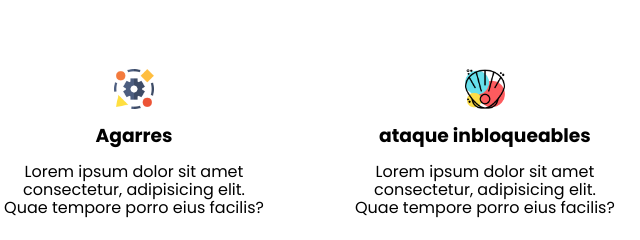
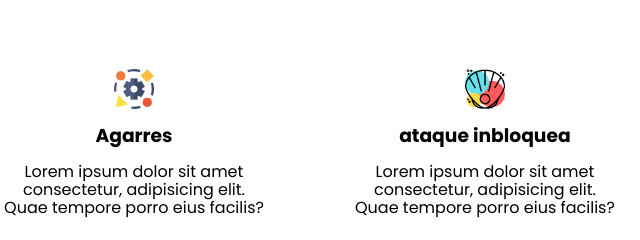
Before and after one commit to NancyFernandaLopezSandoval/examenverde, a plain HTML site: page jefes.html in a window 1280 px wide. Shown: the part 1000-1240 px from the top of the page, 506-1146 px from the left. Drawn offline with Linux system fonts and the light colour scheme; files whose address does not match are found by name.

Commit message:
Update jefes.html

```diff
--- a/jefes.html
+++ b/jefes.html
@@ -86,7 +86,7 @@
 
             <article class="about__icons">
                 <img src="./assets/caparazon.png" class="about__icon">
-                <h3 class="about__title">ataque inbloqueables</h3>
+                <h3 class="about__title">ataque inbloquea</h3>
                 <p class="about__paragrah">Lorem ipsum dolor sit amet consectetur, adipisicing elit. Quae tempore
                     porro eius facilis?</p>
             </article>
```
